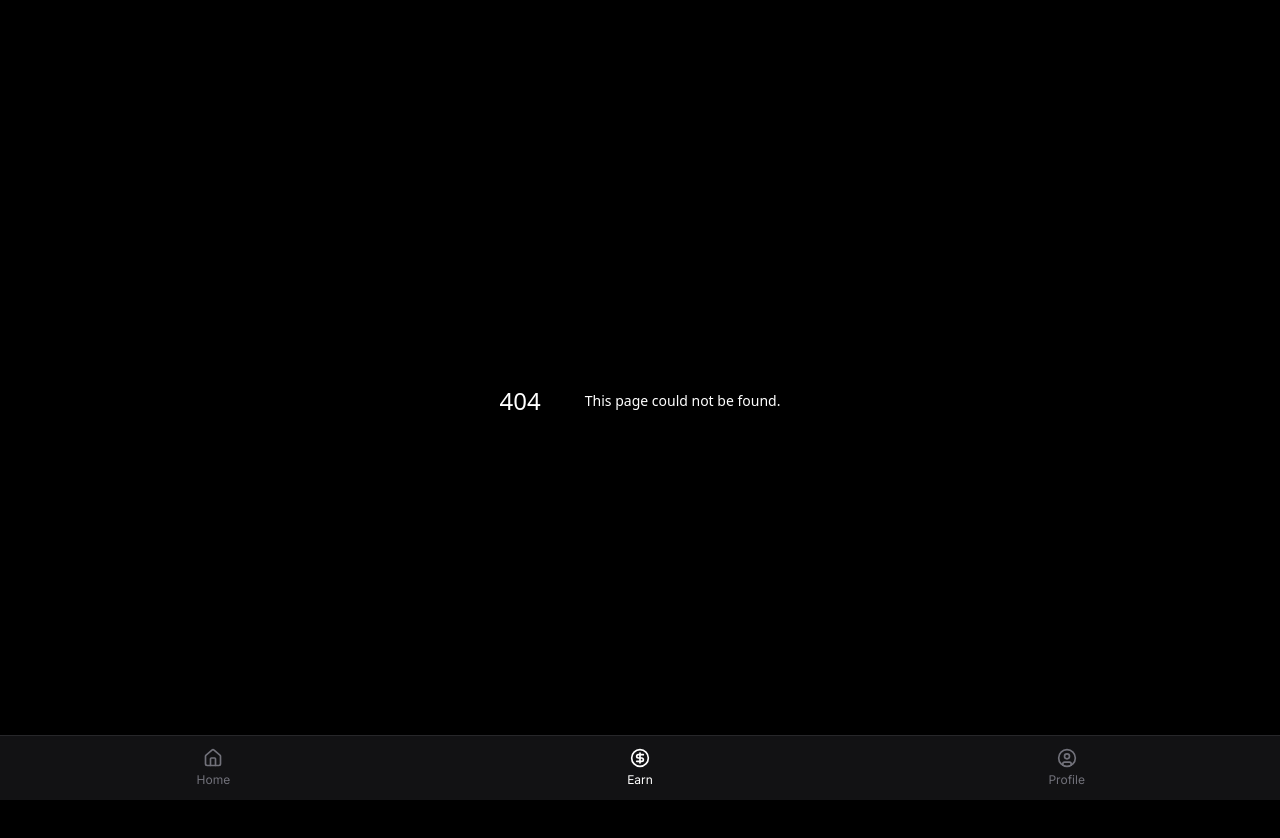
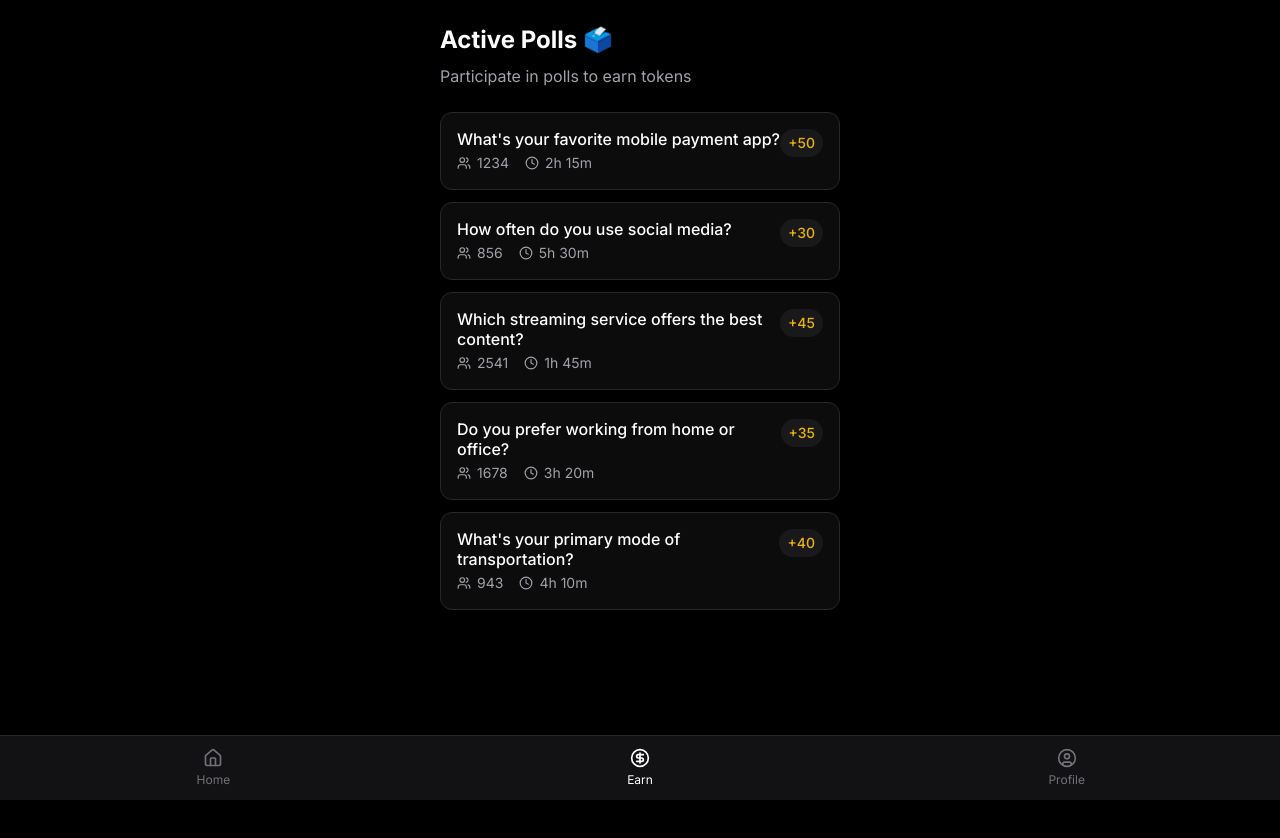
Before and after one commit to meliksahgurtemel/pollit, a Next.js app: page /earn in a window 1280 px wide. Before the commit this address had no page. Shown: the top 838 px of the page. After the commit the page ends 800 px from the top, so only its background shows below. Built offline with nearby package versions, Linux system fonts and the light colour scheme.

Commit message:
earn page

```diff
--- /dev/null
+++ b/app/earn/page.tsx
@@ -0,0 +1,71 @@
+import Poll from '@/components/Poll';
+
+const activePolls = [
+  {
+    id: 1,
+    title: "What's your favorite mobile payment app?",
+    participants: 1234,
+    remainingTime: "2h 15m",
+    reward: 50
+  },
+  {
+    id: 2,
+    title: "How often do you use social media?",
+    participants: 856,
+    remainingTime: "5h 30m",
+    reward: 30
+  },
+  {
+    id: 3,
+    title: "Which streaming service offers the best content?",
+    participants: 2541,
+    remainingTime: "1h 45m",
+    reward: 45
+  },
+  {
+    id: 4,
+    title: "Do you prefer working from home or office?",
+    participants: 1678,
+    remainingTime: "3h 20m",
+    reward: 35
+  },
+  {
+    id: 5,
+    title: "What's your primary mode of transportation?",
+    participants: 943,
+    remainingTime: "4h 10m",
+    reward: 40
+  }
+];
+
+export default function EarnPage() {
+  return (
+    <div className="flex flex-col py-6">
+      {/* Header */}
+      <div className="px-2 mb-6">
+        <h1 className="text-2xl font-bold mb-2">Active Polls 🗳️</h1>
+        <p className="text-zinc-400">
+          Participate in polls to earn tokens
+        </p>
+      </div>
+
+      {/* Polls List */}
+      <div className="px-2">
+        <div className="space-y-3">
+          {activePolls.map((poll) => (
+            <Poll
+              key={poll.id}
+              title={poll.title}
+              participants={poll.participants}
+              remainingTime={poll.remainingTime}
+              reward={poll.reward}
+            />
+          ))}
+        </div>
+      </div>
+
+      {/* Bottom spacing for nav */}
+      <div className="h-24" />
+    </div>
+  );
+}
--- /dev/null
+++ b/components/Poll.tsx
@@ -0,0 +1,35 @@
+import { Users, Clock } from 'lucide-react';
+
+interface PollProps {
+  title: string;
+  participants: number;
+  remainingTime: string;
+  reward: number;
+}
+
+export default function Poll({ title, participants, remainingTime, reward }: PollProps) {
+  return (
+    <div className="bg-zinc-900/50 backdrop-blur-sm border border-zinc-800 rounded-xl p-4">
+      <div className="flex items-start justify-between">
+        <div className="space-y-1">
+          <h3 className="font-medium leading-tight">{title}</h3>
+
+          <div className="flex items-center gap-4">
+            <div className="flex items-center gap-1.5">
+              <Users className="w-3.5 h-3.5 text-zinc-400" />
+              <span className="text-sm text-zinc-400">{participants}</span>
+            </div>
+            <div className="flex items-center gap-1.5">
+              <Clock className="w-3.5 h-3.5 text-zinc-400" />
+              <span className="text-sm text-zinc-400">{remainingTime}</span>
+            </div>
+          </div>
+        </div>
+
+        <div className="flex items-center gap-1 bg-zinc-800/50 px-2 py-1 rounded-full">
+          <span className="text-sm font-medium text-yellow-500">+{reward}</span>
+        </div>
+      </div>
+    </div>
+  );
+}
```
